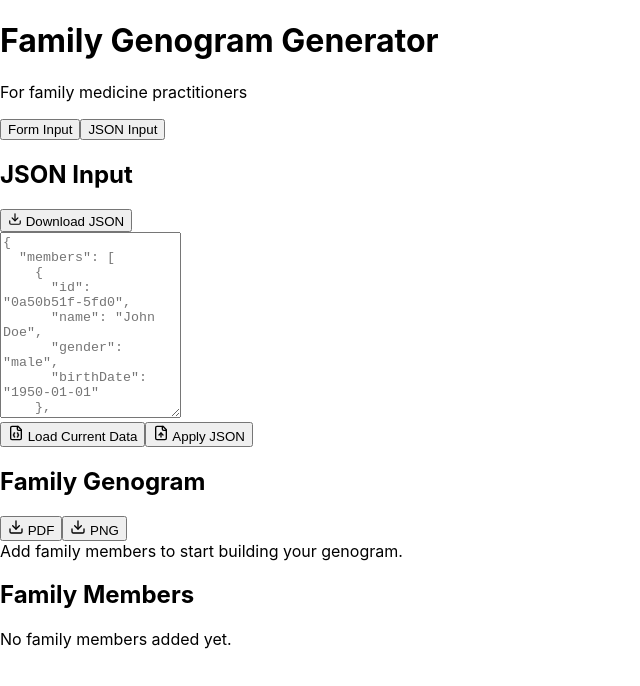
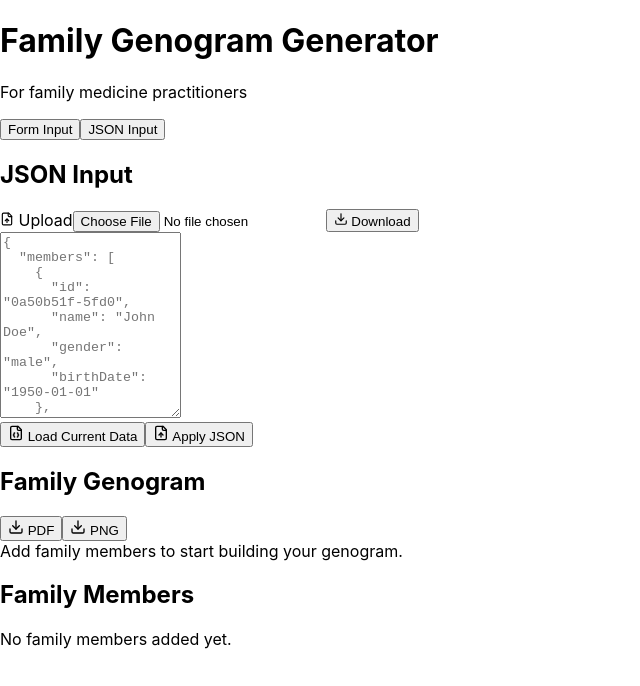
Before and after one commit to mfranco1/genogram-builder, a React (Create React App) app: page / in a window 1280 px wide. Both pictures are taken after a click on the button "JSON Input". Shown: the top 686 px of the page, without its empty margins (0-640 px from the left). Built offline with nearby package versions, Linux system fonts and the light colour scheme; the HTML template or start-up script is replaced by a standard one.

Commit message:
Add: upload json file to populate genogram

```diff
--- a/src/App.js
+++ b/src/App.js
@@ -609,8 +609,59 @@ export default function GenogramApp() {
             </div>
           ) : (
             <div>
-              <div className="flex justify-between items-center mb-2">
+              <div className="space-y-2">
+                <div className="flex justify-between items-center">
                   <h2 className="text-lg font-medium">JSON Input</h2>
+                  <div className="flex space-x-2">
+                    <label
+                      className="inline-flex items-center px-3 py-1.5 border border-transparent text-xs font-medium rounded shadow-sm text-white bg-blue-600 hover:bg-blue-700 focus:outline-none focus:ring-2 focus:ring-offset-2 focus:ring-blue-500 cursor-pointer"
+                    >
+                      <FileUp size={14} className="mr-1" /> Upload
+                      <input
+                        type="file"
+                        accept=".json,application/json"
+                        className="hidden"
+                        onChange={(e) => {
+                          const file = e.target.files[0];
+                          if (!file) return;
+
+                          const reader = new FileReader();
+                          reader.onload = (event) => {
+                            try {
+                              const data = JSON.parse(event.target.result);
+                              if (data.members && Array.isArray(data.members)) {
+                                // Process members to ensure birthYear is set from birthDate if needed
+                                const processedMembers = data.members.map(member => ({
+                                  ...member,
+                                  // If birthDate exists but birthYear is missing, parse year from birthDate
+                                  ...(member.birthDate && !member.birthYear && {
+                                    birthYear: new Date(member.birthDate).getFullYear()
+                                  })
+                                }));
+
+                                setFamilyMembers(processedMembers);
+                                setJsonInput(JSON.stringify({
+                                  ...data,
+                                  members: processedMembers
+                                }, null, 2));
+                              }
+                              if (data.relationships && Array.isArray(data.relationships)) {
+                                setRelationships(data.relationships);
+                              }
+                            } catch (err) {
+                              setError('Invalid JSON file');
+                              console.error('Error parsing JSON:', err);
+                            }
+                          };
+                          reader.onerror = () => {
+                            setError('Error reading file');
+                          };
+                          reader.readAsText(file);
+                          // Reset the input to allow selecting the same file again
+                          e.target.value = '';
+                        }}
+                      />
+                    </label>
                     <button
                       onClick={() => {
                         const data = exportData();
@@ -625,9 +676,12 @@ export default function GenogramApp() {
                         URL.revokeObjectURL(url);
                       }}
                       className="inline-flex items-center px-3 py-1.5 border border-transparent text-xs font-medium rounded shadow-sm text-white bg-blue-600 hover:bg-blue-700 focus:outline-none focus:ring-2 focus:ring-offset-2 focus:ring-blue-500"
+                      title="Download JSON"
                     >
-                  <Download size={14} className="mr-1" /> Download JSON
+                      <Download size={14} className="mr-1" /> Download
                     </button>
+                  </div>
+                </div>
               </div>
               <textarea
                 className="mt-1 block w-full border border-gray-300 rounded-md shadow-sm p-2 font-mono text-sm"
```
Lines whose indentation alone changed are shown as unchanged.
